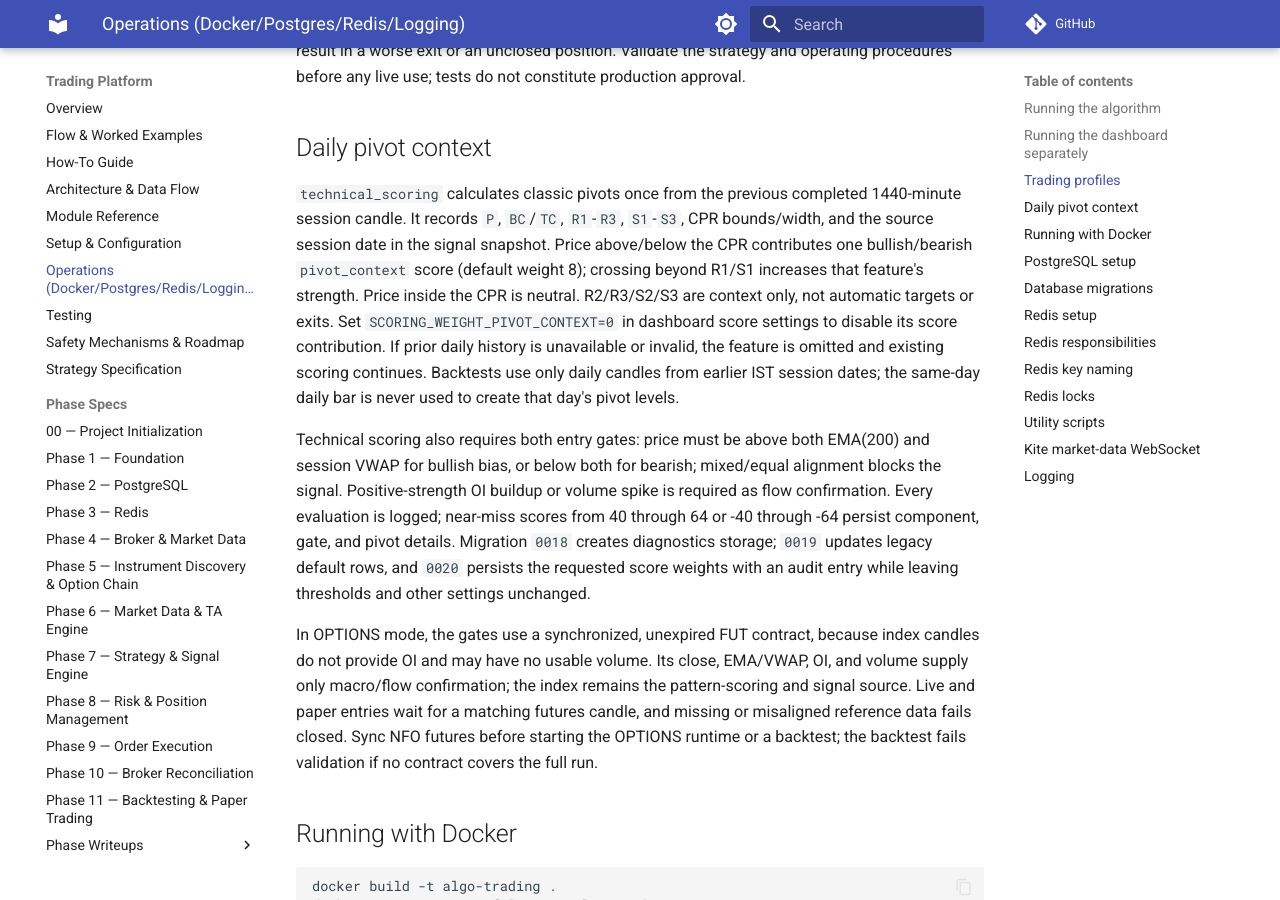
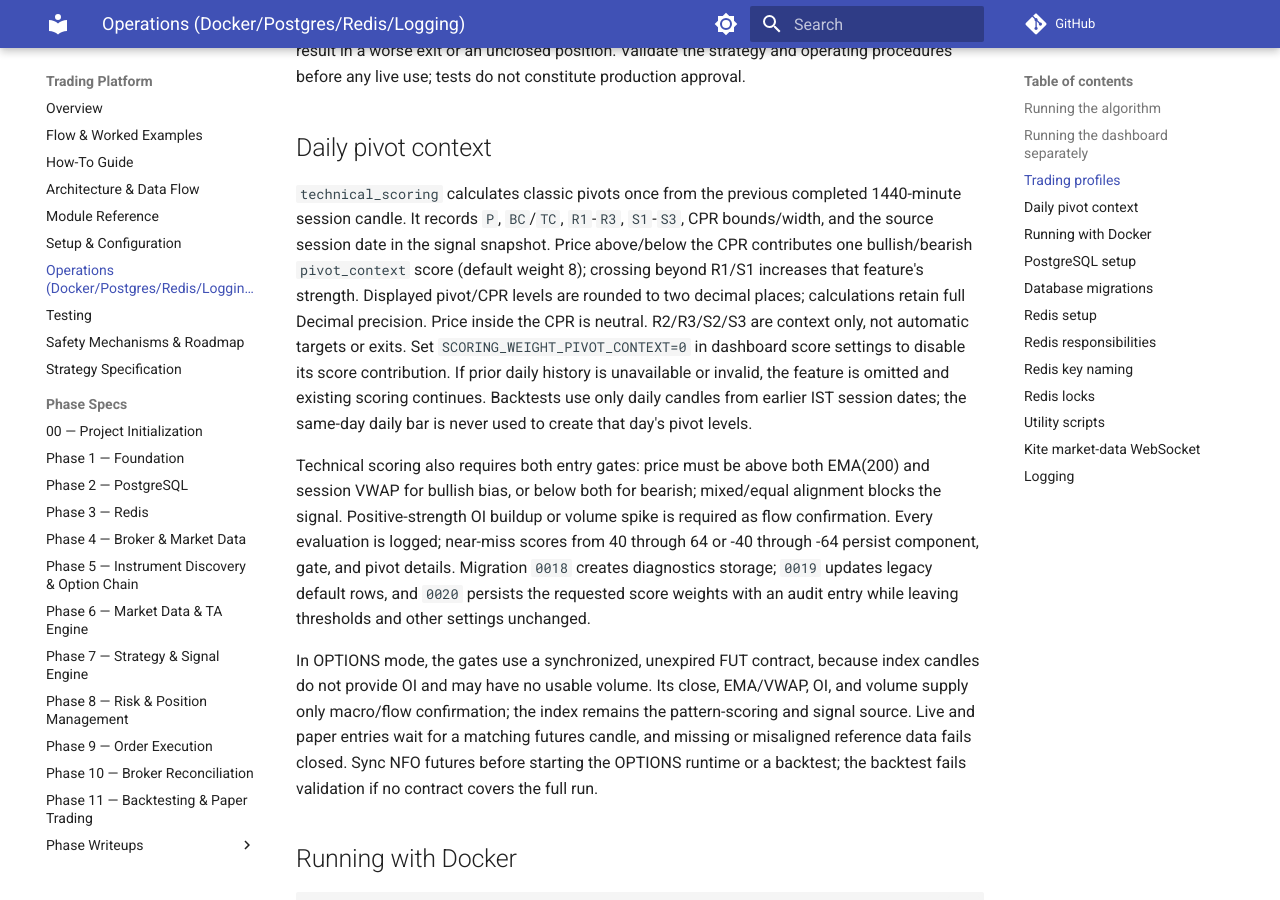
Before and after one commit to VictorG1422/docs, an MkDocs documentation site: the page built from docs/trading-platform/operations.md, in a window 1280 px wide and 900 px high, scrolled down 1948 px. Built offline with MkDocs 1.6.1 and Material for MkDocs 9.7.7, drawn with Linux system fonts in a browser that asks for light colours; comment, search, counter and statistics services are not loaded.

Commit message:
Document pivot display precision
Clarify that pivot display values use two decimals while calculations retain full precision.

```diff
--- a/docs/trading-platform/operations.md
+++ b/docs/trading-platform/operations.md
@@ -98,7 +98,9 @@ completed 1440-minute session candle. It records `P`, `BC`/`TC`, `R1`-`R3`,
 `S1`-`S3`, CPR bounds/width, and the source session date in the signal
 snapshot. Price above/below the CPR contributes one bullish/bearish
 `pivot_context` score (default weight 8); crossing beyond R1/S1 increases
-that feature's strength. Price inside the CPR is neutral. R2/R3/S2/S3 are
+that feature's strength. Displayed pivot/CPR levels are rounded to two
+decimal places; calculations retain full Decimal precision. Price inside
+the CPR is neutral. R2/R3/S2/S3 are
 context only, not automatic targets or exits. Set
 `SCORING_WEIGHT_PIVOT_CONTEXT=0` in dashboard score settings to disable its
 score contribution. If prior daily history is unavailable or invalid, the
```
